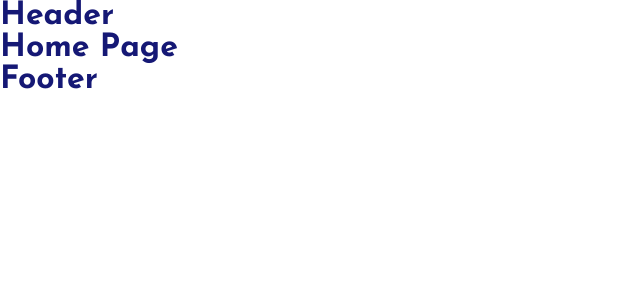
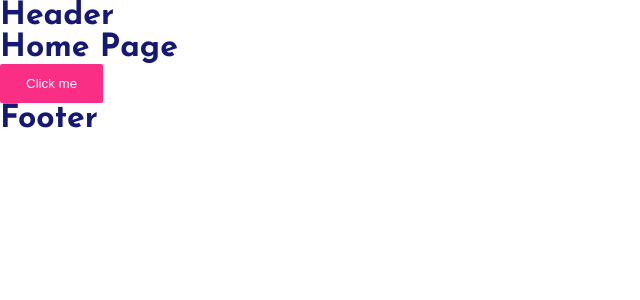
Before and after one commit to dianakhnizova/eCommerce, a React (Vite) app: page / in a window 1280 px wide. Shown: the top 300 px of the page, without its empty margins (0-640 px from the left). Built offline with nearby package versions, Linux system fonts and the light colour scheme.

Commit message:
feat: add button component

```diff
--- a/eslint.config.mjs
+++ b/eslint.config.mjs
@@ -70,6 +70,7 @@ export default tseslint
         'unicorn/no-empty-file': 'off',
         'unicorn/prefer-query-selector': 'off',
         'unicorn/filename-case': 'off',
+        'unicorn/prevent-abbreviations': 'off',
       },
     }
   )
--- a/package.json
+++ b/package.json
@@ -15,6 +15,7 @@
   "dependencies": {
     "@testing-library/react": "^16.3.0",
     "axios": "^1.9.0",
+    "classnames": "^2.5.1",
     "react": "^19.0.0",
     "react-dom": "^19.0.0",
     "react-router": "^7.5.3",
--- /dev/null
+++ b/src/components/button/button.module.css
@@ -0,0 +1,27 @@
+.button {
+	padding: 12px 26px;
+	background-color: var(--clr-accent-1);
+	color: var(--clr-bg);
+	cursor: pointer;
+	border-radius: 2px;
+	transition: background-color 0.2s ease, color 0.2s ease;
+
+	&.button.primary {
+		background-color: var(--clr-accent-1);
+	}
+
+	&.button.secondary {
+		background-color: var(--clr-accent-7);
+	}
+
+	&.button:hover {
+		opacity: 0.5;
+	}
+
+	&.button:disabled {
+		background-color: var(--clr-accent-8);
+		cursor: not-allowed;
+		opacity: 0.7;
+	}
+
+}
--- /dev/null
+++ b/src/components/button/button.tsx
@@ -0,0 +1,21 @@
+import ClassNames from 'classnames';
+import styles from './button.module.css';
+import { ButtonVariants } from './enums';
+
+type Props = {
+  variant: ButtonVariants;
+} & React.ButtonHTMLAttributes<HTMLButtonElement>;
+
+export const Button: React.FC<Props> = ({ variant, className, ...rest }) => {
+  const primaryClass = styles.primary;
+  const secondaryClass = styles.secondary;
+
+  const buttonClass =
+    variant === ButtonVariants.primary ? primaryClass : secondaryClass;
+  return (
+    <button
+      className={ClassNames(styles.button, buttonClass, className)}
+      {...rest}
+    />
+  );
+};
--- /dev/null
+++ b/src/components/button/enums.ts
@@ -0,0 +1,4 @@
+export enum ButtonVariants {
+  primary = 'primary',
+  secondary = 'secondary',
+}
--- a/src/global.module.css
+++ b/src/global.module.css
@@ -40,11 +40,13 @@ a:active {
   --clr-accent-5: #1db4e7;
   --clr-accent-6: #ffcd38;
   --clr-accent-7: #08d15f;
+  --clr-accent-8: #d3d3d3;
 
   --clr-bg: white;
 }
 
-html, body {
+html,
+body {
   font-family: var(--ff-base);
   color: var(--clr-secondary-800);
   background-color: var(--clr-bg);
--- a/src/pages/home-page/home-page.tsx
+++ b/src/pages/home-page/home-page.tsx
@@ -1,7 +1,17 @@
+import { ButtonVariants } from '../../components/button/enums';
+import { Button } from '../../components/button/button';
+
 export const HomePage = () => {
   return (
     <>
       <h1>Home Page</h1>
+      <Button
+        variant={ButtonVariants.primary}
+        onClick={() => console.log('Clicked!')}
+        disabled={false}
+      >
+        Click me
+      </Button>
     </>
   );
 };
```
Also changed, not shown: src/components/buttons/buttons.tsx (deleted, +0 -20 lines), src/components/buttons/interfaces.ts (deleted, +0 -7 lines), 1 other file (tests, documents, lock files or other folders).
